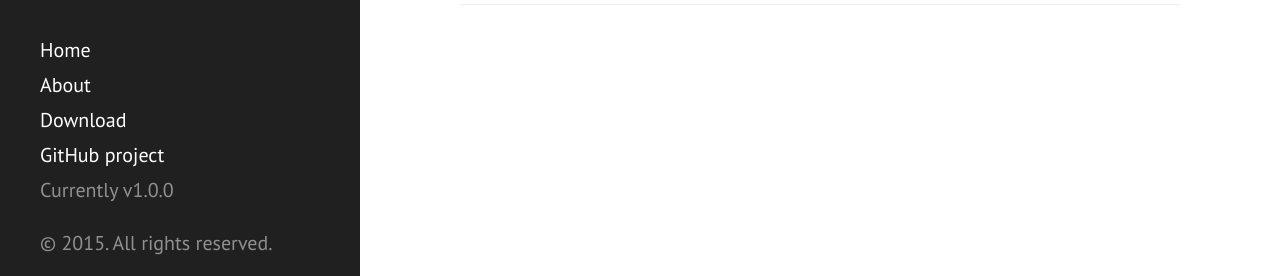
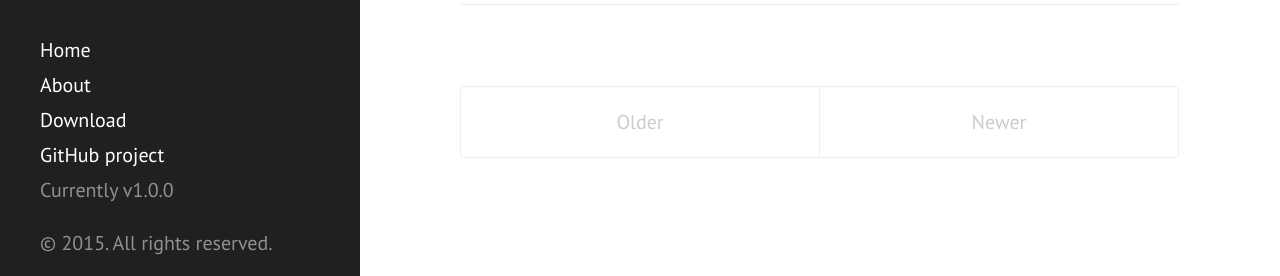
Before and after one commit to room-15/blog, a Jekyll site: the page built from index.html, in a window 1280 px wide and 1166 px high. Shown: the part 868-1144 px from the top of the window. Built offline with Jekyll 4.4.1, drawn with Linux system fonts in a browser that asks for light colours; the list of posts is cut into pages by our own code.

Commit message:
Much better homepage

```diff
--- a/index.html
+++ b/index.html
@@ -4,7 +4,7 @@
 ---
 
 <div class="posts">
-  {% for post in site.posts %}
+  {% for post in paginator.posts %}
   <div class="post">
     <h1 class="post-title">
       <a href="{{site.baseurl}}{{ post.url }}">
@@ -20,3 +20,20 @@
   </div>
   {% endfor %}
 </div>
+
+<div class="pagination">
+  {% if paginator.next_page %}
+    <a class="pagination-item older" href="{{ site.baseurl }}/page{{paginator.next_page}}">Older</a>
+  {% else %}
+    <span class="pagination-item older">Older</span>
+  {% endif %}
+  {% if paginator.previous_page %}
+    {% if paginator.page == 2 %}
+      <a class="pagination-item newer" href="{{ site.baseurl }}">Newer</a>
+    {% else %}
+      <a class="pagination-item newer" href="{{ site.baseurl }}/page{{paginator.previous_page}}">Newer</a>
+    {% endif %}
+  {% else %}
+    <span class="pagination-item newer">Newer</span>
+  {% endif %}
+</div>
```
